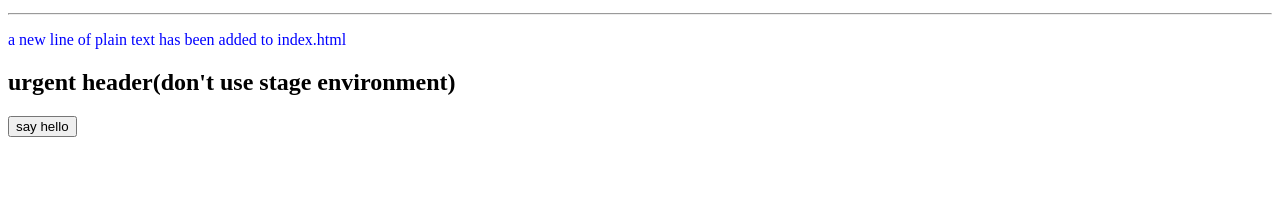
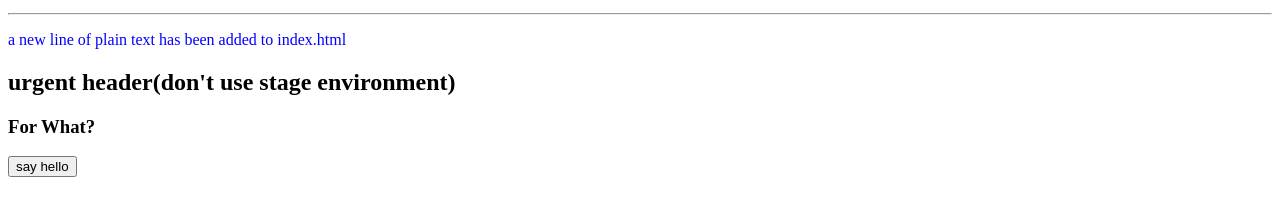
Before and after one commit to SepehrMahmoud-i/hello-world, a plain HTML site: page index.html in a window 1280 px wide. Shown: the part 101-316 px from the top of the page. Drawn offline with Linux system fonts and the light colour scheme.

Commit message:
Added For what? header3

```diff
--- a/index.html
+++ b/index.html
@@ -10,6 +10,7 @@
   <hr>
   <p>a new line of plain text has been added to index.html</p>
   <h2>urgent header(don't use stage environment)</h2>
+  <h3>For What?</h3>
   <button onclick="sayHello()">say hello</button>
   <script src="JS.js"></script>
 </body>
```
